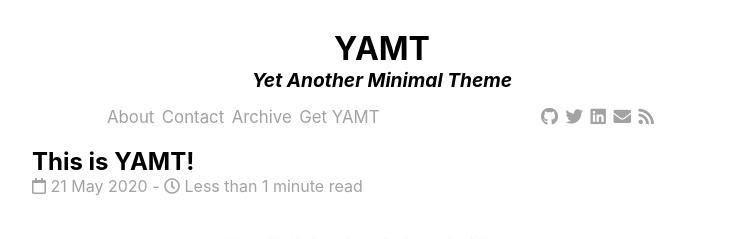
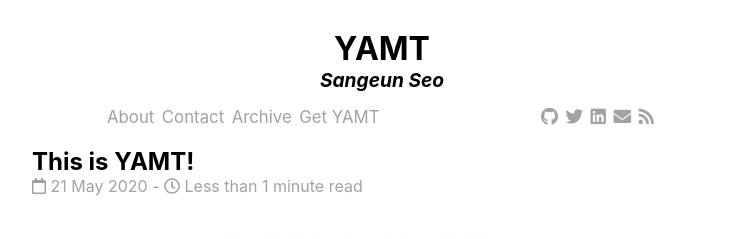
Before and after one commit to seseo98/my-homepage, a Jekyll site: the page built from index.html, in a window 1280 px wide. Shown: the top 239 px of the page, without its empty margins (258-1009 px from the left). Built offline with Jekyll 4.4.1, drawn with Linux system fonts in a browser that asks for light colours; nearby versions of some CDN libraries; the list of posts is cut into pages by our own code.

Commit message:
Update Subtitle of settings.yml

```diff
--- a/_data/settings.yml
+++ b/_data/settings.yml
@@ -4,8 +4,7 @@ analytics-id: #leave blank to not use Analytics
 #Subtitle
 subtitle:
   active: true
-  text: Yet Another Minimal Theme
-
+  text: Sangeun Seo
 #Nav
 nav:
   pages:
```
